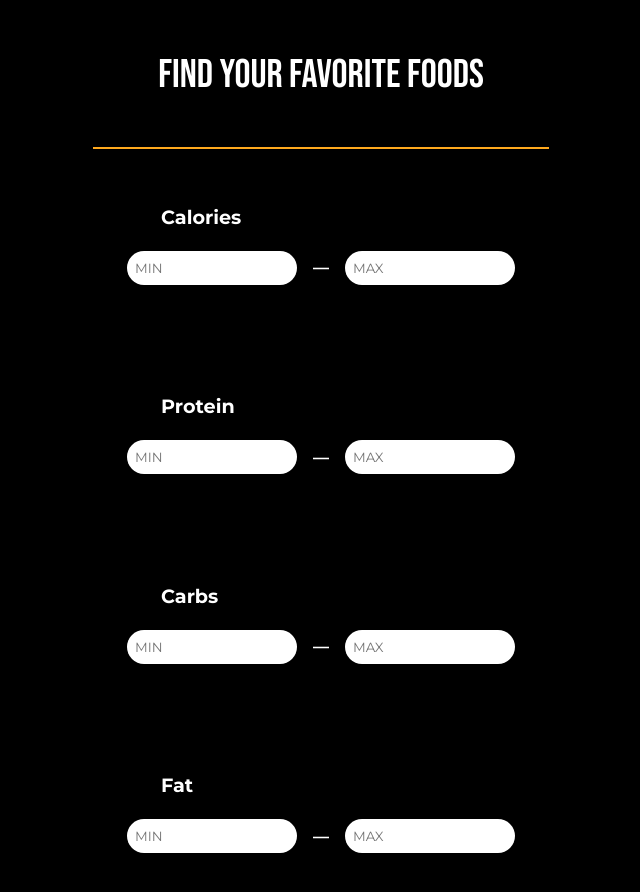
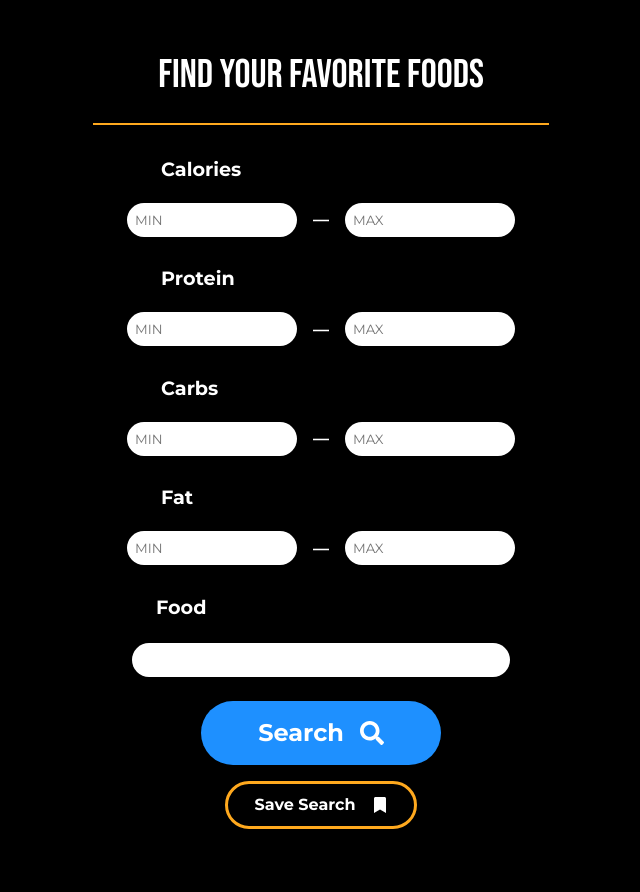
Before and after one commit to elliotmoffitt/map-my-macros, a React (Vite) app in the folder frontend/: page / in a window 1280 px wide. Shown: the part 380-1272 px from the top of the page, without its empty margins (319-959 px from the left). After the commit the page ends 1233 px from the top, so only its background shows below. Built offline with nearby package versions, Linux system fonts and the light colour scheme; no server answers.

Commit message:
frontend-search css done for now

```diff
--- a/frontend/package.json
+++ b/frontend/package.json
@@ -10,6 +10,7 @@
     "preview": "vite preview"
   },
   "dependencies": {
+    "@fortawesome/fontawesome-svg-core": "^6.7.2",
     "js-cookie": "^3.0.5",
     "react": "^18.2.0",
     "react-dom": "^18.2.0",
--- a/frontend/src/components/Landing/Search/Search.css
+++ b/frontend/src/components/Landing/Search/Search.css
@@ -16,18 +16,24 @@
     height: .1rem;
     width: 95%;
     background-color: var(--secondary-color);
+    margin: -1rem 0 1.5rem;
 }
 
 .search-input-title-container {
     display: flex;
     flex-direction: column;
     gap: .5rem;
-    margin: 3rem;
+    margin: .5rem;
 }
 
 .search-input-title {
     font-size: 1.2rem;
     margin: 0;
+}
+
+#search-input-title-food {
+    font-size: 1.2rem;
+    margin: 0 0 1rem 1.5rem;
 }
 
 .search-input-container {
@@ -48,6 +54,53 @@
     font-family: var(--primary-font);
 }
 
+#search-input-food {
+    height: 2rem;
+    width: 23rem;
+    border: 0;
+    border-radius: 10rem;
+    padding-left: .5rem;
+    font-family: var(--primary-font);
+    margin-bottom: 1rem;
+}
+
 .search-input:focus {
     outline: none;
 }
+
+#search-input-food:focus {
+    outline: none;
+}
+
+#search-search-button {
+    height: 4rem;
+    width: 15rem;
+    background-color: var(--primary-color);
+    border-radius: 10rem;
+    border: none;
+    font-size: 1.5rem;
+    color: white;
+    font-family: var(--primary-font);
+    cursor: pointer;
+}
+
+#search-save-search-button {
+    height: 3rem;
+    width: 12rem;
+    background: none;
+    border-radius: 10rem;
+    border: .2rem solid var(--secondary-color);
+    font-size: 1rem;
+    color: white;
+    font-family: var(--primary-font);
+    margin-top: 1rem;
+    cursor: pointer;
+}
+
+.search-search-buttons-text {
+    display: flex;
+    align-items: center;
+    justify-content: center;
+    gap: 1rem;
+    font-weight: bold;
+}
--- a/frontend/src/components/Landing/Search/Search.tsx
+++ b/frontend/src/components/Landing/Search/Search.tsx
@@ -1,4 +1,6 @@
 import './Search.css';
+import { FaSearch, FaBookmark, FaBook } from 'react-icons/fa';
+
 
 const Search = () => {
     return (
@@ -10,7 +12,7 @@ const Search = () => {
             <div className='search-input-container'>
                 <input className='search-input' placeholder='MIN' type='number' min={0} step={10}></input>
                 <h4>—</h4>
-                <input className='search-input' placeholder='MAX' type='number' step={10}></input>
+                <input className='search-input' placeholder='MAX' type='number' min={0} step={10}></input>
             </div>
           </div>
           <div className='search-input-title-container'>
@@ -18,7 +20,7 @@ const Search = () => {
             <div className='search-input-container'>
                 <input className='search-input' placeholder='MIN' type='number' min={0} step={10}></input>
                 <h4>—</h4>
-                <input className='search-input' placeholder='MAX' type='number' step={10}></input>
+                <input className='search-input' placeholder='MAX' type='number' min={0} step={10}></input>
             </div>
           </div>
           <div className='search-input-title-container'>
@@ -26,7 +28,7 @@ const Search = () => {
             <div className='search-input-container'>
                 <input className='search-input' placeholder='MIN' type='number' min={0} step={10}></input>
                 <h4>—</h4>
-                <input className='search-input' placeholder='MAX' type='number' step={10}></input>
+                <input className='search-input' placeholder='MAX' type='number' min={0} step={10}></input>
             </div>
           </div>
           <div className='search-input-title-container'>
@@ -34,9 +36,15 @@ const Search = () => {
             <div className='search-input-container'>
                 <input className='search-input' placeholder='MIN' type='number' min={0} step={10}></input>
                 <h4>—</h4>
-                <input className='search-input' placeholder='MAX' type='number' step={10}></input>
+                <input className='search-input' placeholder='MAX' type='number' min={0} step={10}></input>
             </div>
           </div>
+          <div className='search-input-title-container'>
+            <h4 id='search-input-title-food'>Food</h4>
+                <input id='search-input-food' required></input>
+          </div>
+         <button id='search-search-button'><span className='search-search-buttons-text'>Search<FaSearch/></span></button>
+         <button id='search-save-search-button'><span className='search-search-buttons-text'>Save Search<FaBookmark/></span></button>
         </div>
     )
 }
--- a/frontend/src/redux/menuItems.ts
+++ b/frontend/src/redux/menuItems.ts
@@ -38,7 +38,7 @@ export const getMenuItemsThunk = (search: ISearch): any => async (dispatch: any)
         const nutritionParams: INutritionParams = {
             apiKey: SPOONACULAR_API_KEY,
             query: food,
-            number: '10',
+            number: '2',
             minCalories: minCalories,
             maxCalories: maxCalories,
             minProtein: minProtein,
```
Also changed, not shown: 1 other file (tests, documents, lock files or other folders).
